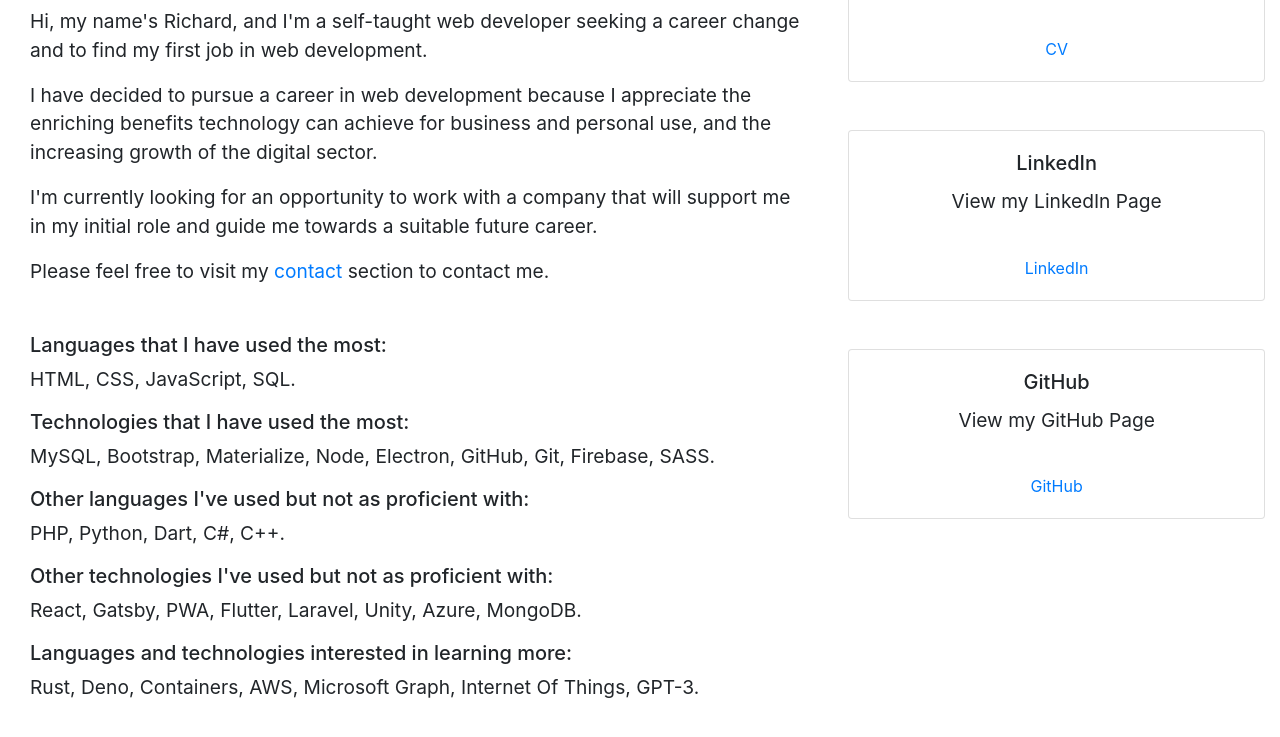
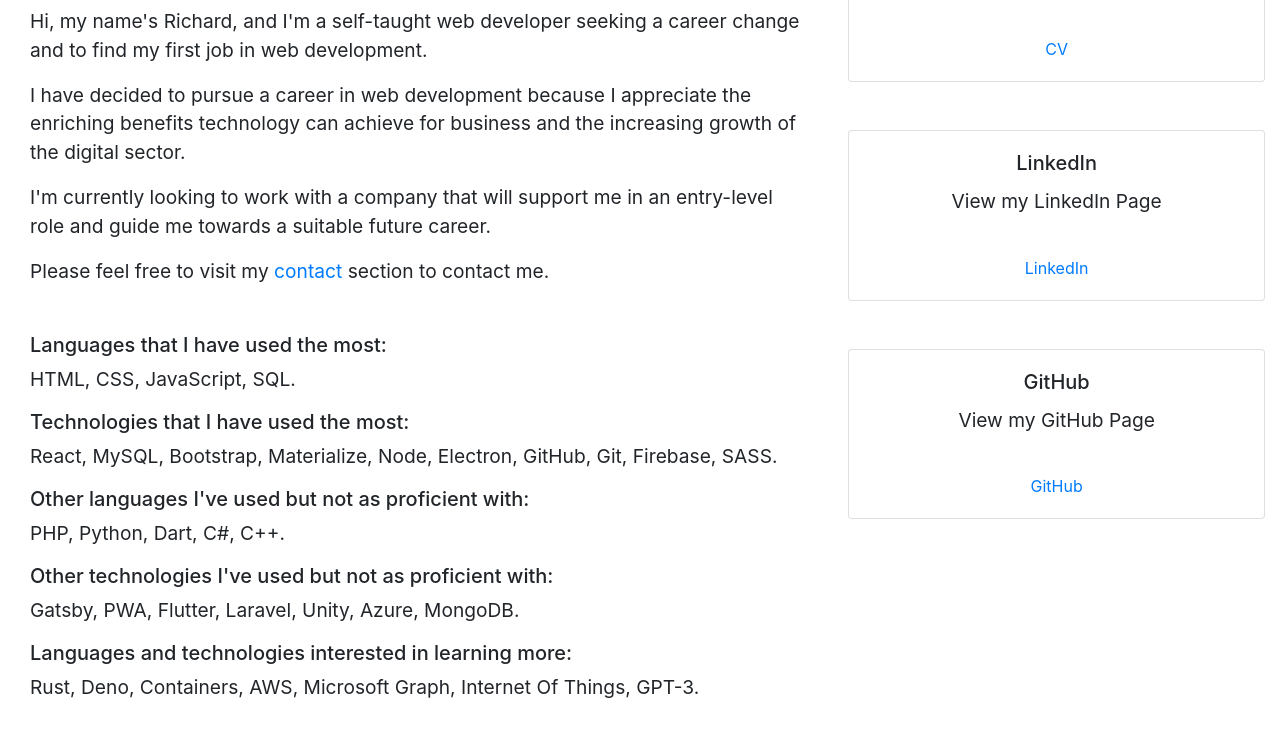
Before and after one commit to web-development2017/my_portfolio, a Gatsby site: page /about in a window 1280 px wide. Shown: the part 215-952 px from the top of the page. Built offline with nearby package versions, Linux system fonts and the light colour scheme; Gatsby itself is replaced by a stand-in of ours.

Commit message:
Update about-content.js

```diff
--- a/src/components/about-content.js
+++ b/src/components/about-content.js
@@ -11,18 +11,18 @@ const AboutContent = () => (
         <div className="col-sm-12 col-lg-8 mb-sm-5 pr-lg-5">
           <h1 className="mb-5">About Me</h1>
           <p>Hi, my name's Richard, and I'm a self-taught web developer seeking a career change and to find my first job in web development.</p>
-          <p>I have decided to pursue a career in web development because I appreciate the enriching benefits technology can achieve for business and personal use, and the increasing growth of the digital sector.</p>
-          <p>I'm currently looking for an opportunity to work with a company that will support me in my initial role and guide me towards a suitable future career.</p>
+          <p>I have decided to pursue a career in web development because I appreciate the enriching benefits technology can achieve for business and the increasing growth of the digital sector.</p>
+          <p>I'm currently looking to work with a company that will support me in an entry-level role and guide me towards a suitable future career.</p>
           <p className="mb-5">Please feel free to visit my <Link to="/contact">contact</Link> section to contact me.</p>
 
           <h5 className="mb-2">Languages that I have used the most:</h5>
           <p>HTML, CSS, JavaScript, SQL.</p>
           <h5 className="mb-2">Technologies that I have used the most:</h5>
-          <p>MySQL, Bootstrap, Materialize, Node, Electron, GitHub, Git, Firebase, SASS.</p>
+          <p>React, MySQL, Bootstrap, Materialize, Node, Electron, GitHub, Git, Firebase, SASS.</p>
           <h5 className="mb-2">Other languages I've used but not as proficient with:</h5>
           <p>PHP, Python, Dart, C#, C++.</p>
           <h5 className="mb-2">Other technologies I've used but not as proficient with:</h5>
-          <p>React, Gatsby, PWA, Flutter, Laravel, Unity, Azure, MongoDB.</p>
+          <p>Gatsby, PWA, Flutter, Laravel, Unity, Azure, MongoDB.</p>
           <h5 className="mb-2">Languages and technologies interested in learning more:</h5>
           <p>Rust, Deno, Containers, AWS, Microsoft Graph, Internet Of Things, GPT-3.</p>
         </div>
```
